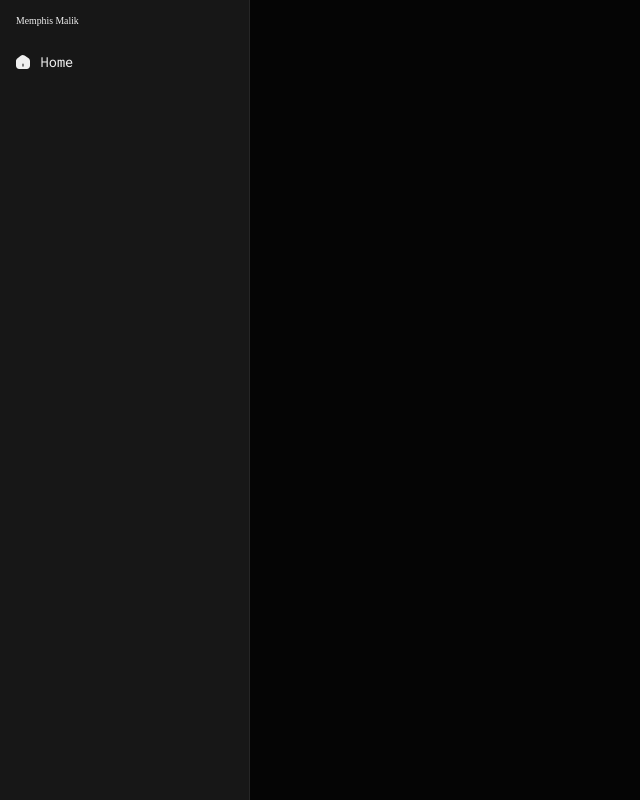
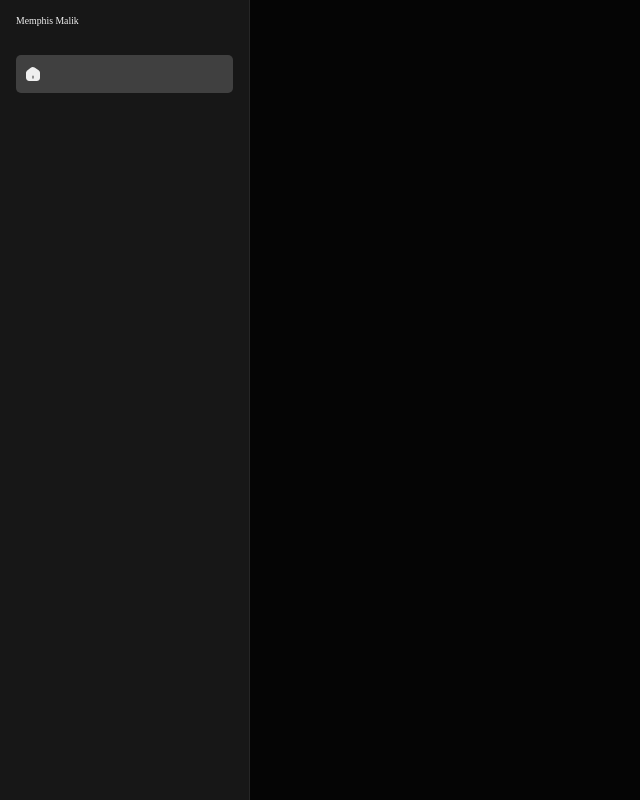
Before and after one commit to MozartOnWeb/memphismalik.io, a Next.js app: page / in a window 1280 px wide. Shown: the whole page, without its empty margins (0-640 px from the left). Built offline with nearby package versions, Linux system fonts and the light colour scheme.

Commit message:
adding props to nav link

```diff
--- a/components/navlinks/NavLinks.tsx
+++ b/components/navlinks/NavLinks.tsx
@@ -1,13 +1,26 @@
+"use client";
+
 import Link from "next/link";
+import { usePathname } from "next/navigation";
+
 import { HomeIcon } from "@/public/assets/icons";
 
-export const NavLink = () => {
+type NavLinkProps = {
+  href?: string;
+  name?: string;
+  icon?: JSX.Element;
+};
+
+export const NavLink = ({ href, name, icon }: NavLinkProps) => {
+  let pathname = usePathname() || "/";
+
   return (
-    <div className="nav_link">
-      <Link href="/">
-        <HomeIcon />
-        <p>Home</p>
-      </Link>
-    </div>
+    <Link
+      className={pathname === href || "/" ? "nav_link active" : "nav_link"}
+      href={href || "/"}
+    >
+      <HomeIcon />
+      <p>{name}</p>
+    </Link>
   );
 };
--- a/components/navlinks/navlinks.scss
+++ b/components/navlinks/navlinks.scss
@@ -1,6 +1,8 @@
 .nav_link {
   margin-top: 3em;
-  a {
+  padding: 1.2em 1em;
+  border-radius: 5px;
+
   display: flex;
   align-items: center;
   gap: 1em;
@@ -10,12 +12,19 @@
     font-size: 1.4em;
     font-weight: 400;
     color: $sui-colors-white;
-      font-family: $sui-fonts-heading;
+    font-family: $sui-fonts-body;
   }
 
   svg {
     width: 1.5em;
     height: 1.5em;
   }
+
+  &:hover {
+    background-color: $sui-colors-hover;
+  }
+
+  &.active {
+    background-color: $sui-colors-hover;
   }
 }
--- a/sass/variables.scss
+++ b/sass/variables.scss
@@ -17,7 +17,8 @@ $sui-sizes-huge: 20 / 14;
 $sui-sizes-massive: 24 / 14;
 
 /* Fonts */
-$sui-fonts-body: var(--neueMechanica);
+$sui-fonts-body: system-ui, -apple-system, BlinkMacSystemFont, "Segoe UI",
+  Roboto, Oxygen, Ubuntu, Cantarell, "Open Sans", "Helvetica Neue", sans-serif;
 $sui-fonts-heading: var(--robotoMono);
 $sui-fonts-monospace: var(--neueMechanica);
 
```
Lines whose indentation alone changed are shown as unchanged.
